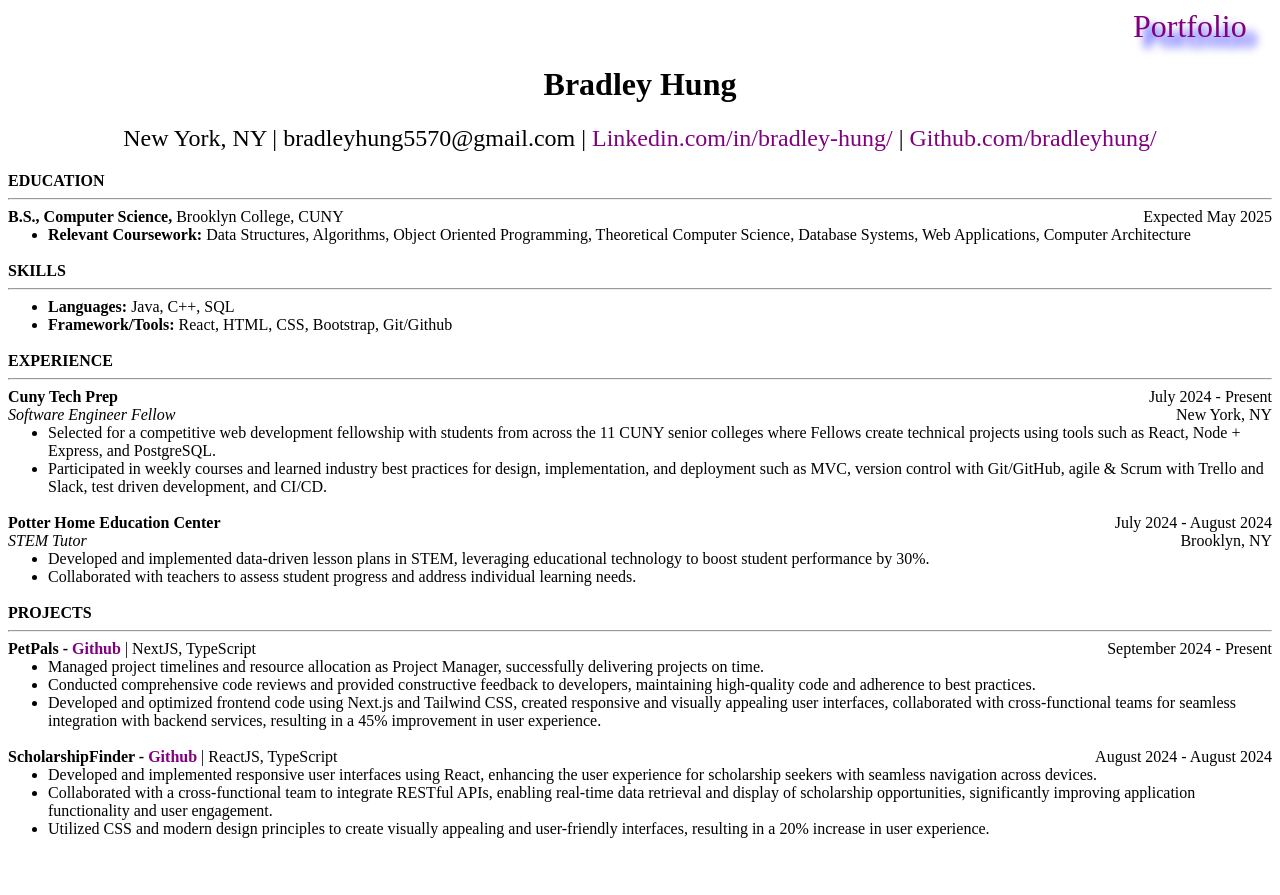
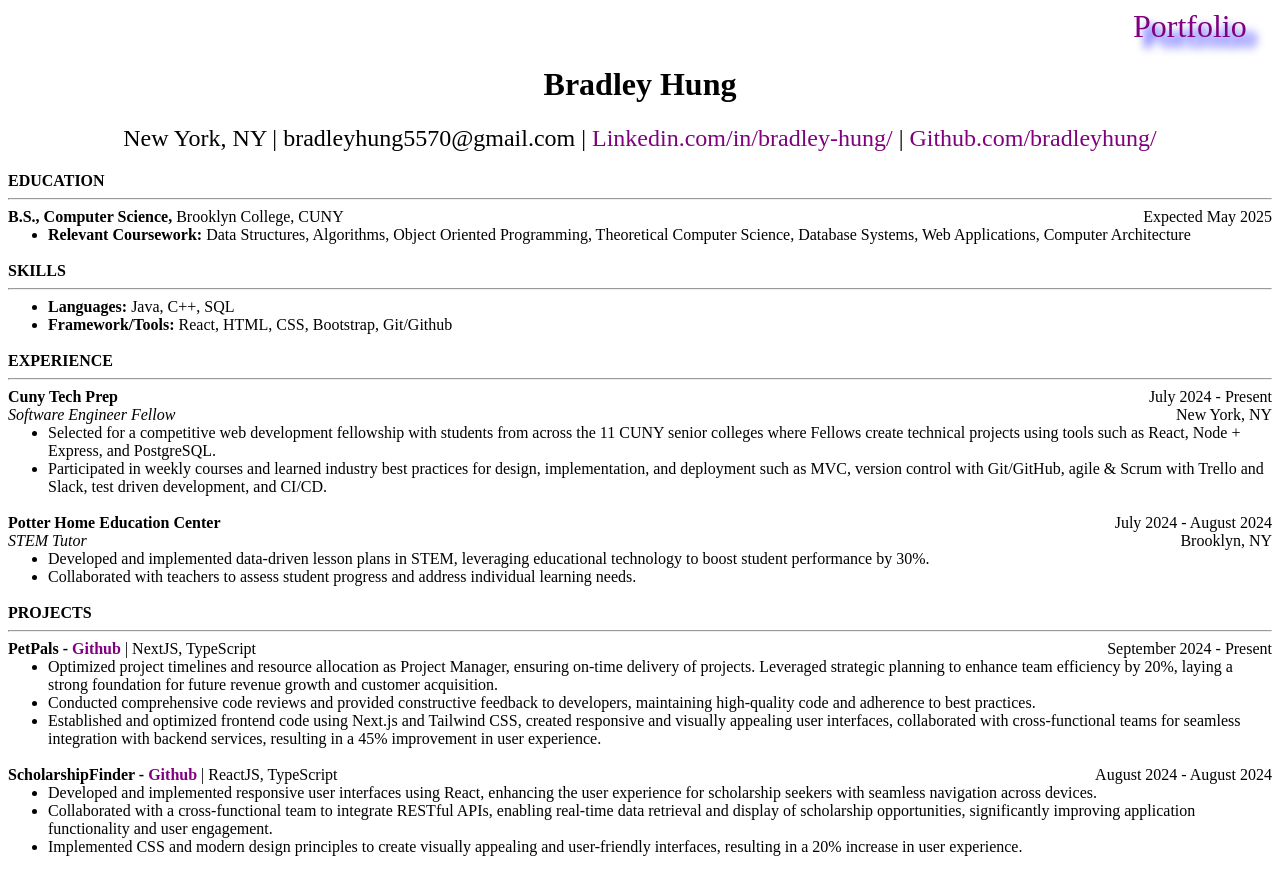
Before and after one commit to bradleyhung/bradleyhung.github.io, a Jekyll site: the page resume.html, which Jekyll copies as it is, in a window 1280 px wide. Shown: the top 895 px of the page. Built offline with Jekyll 4.4.1, drawn with Linux system fonts in a browser that asks for light colours.

Commit message:
Updated resume

```diff
--- a/resume.html
+++ b/resume.html
@@ -68,9 +68,9 @@
         <div class="right">September 2024 - Present</div>
       </div>
       <ul>
-        <li>Managed project timelines and resource allocation as Project Manager, successfully delivering projects on time.</li>
+        <li>Optimized project timelines and resource allocation as Project Manager, ensuring on-time delivery of projects. Leveraged strategic planning to enhance team efficiency by 20%, laying a strong foundation for future revenue growth and customer acquisition.</li>
         <li>Conducted comprehensive code reviews and provided constructive feedback to developers, maintaining high-quality code and adherence to best practices.</li>
-        <li>Developed and optimized frontend code using Next.js and Tailwind CSS, created responsive and visually appealing user interfaces, collaborated with cross-functional teams for seamless integration with backend services, resulting in a 45% improvement in user experience.</li>
+        <li>Established and optimized frontend code using Next.js and Tailwind CSS, created responsive and visually appealing user interfaces, collaborated with cross-functional teams for seamless integration with backend services, resulting in a 45% improvement in user experience.</li>
       </ul>
       <br>
       <div class="ScholarshipFinder">
@@ -80,7 +80,7 @@
       <ul>
         <li>Developed and implemented responsive user interfaces using React, enhancing the user experience for scholarship seekers with seamless navigation across devices.</li>
         <li>Collaborated with a cross-functional team to integrate RESTful APIs, enabling real-time data retrieval and display of scholarship opportunities, significantly improving application functionality and user engagement.</li>
-        <li>Utilized CSS and modern design principles to create visually appealing and user-friendly interfaces, resulting in a 20% increase in user experience.</li>
+        <li>Implemented CSS and modern design principles to create visually appealing and user-friendly interfaces, resulting in a 20% increase in user experience.</li>
       </ul>
     </body>
 </html>
```
